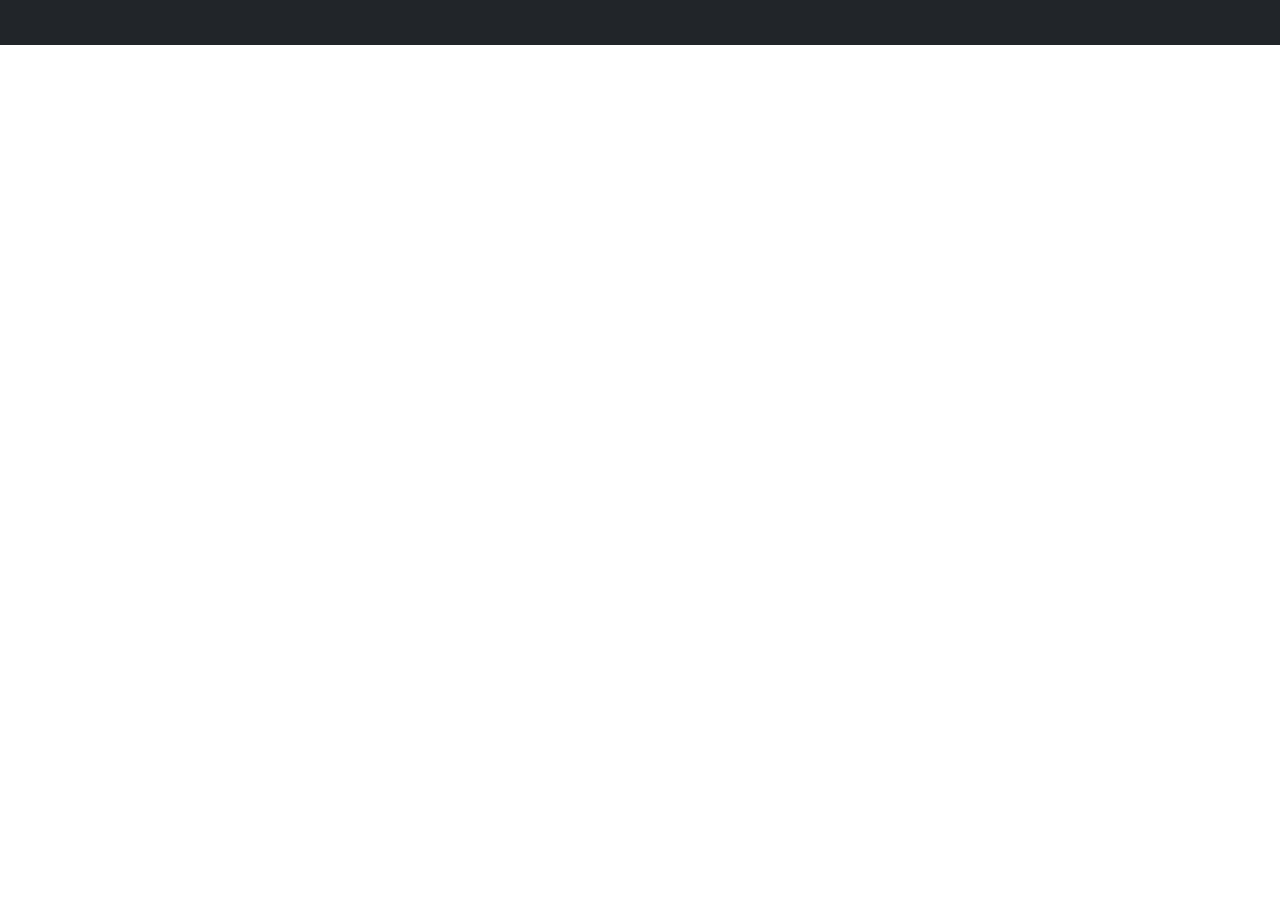
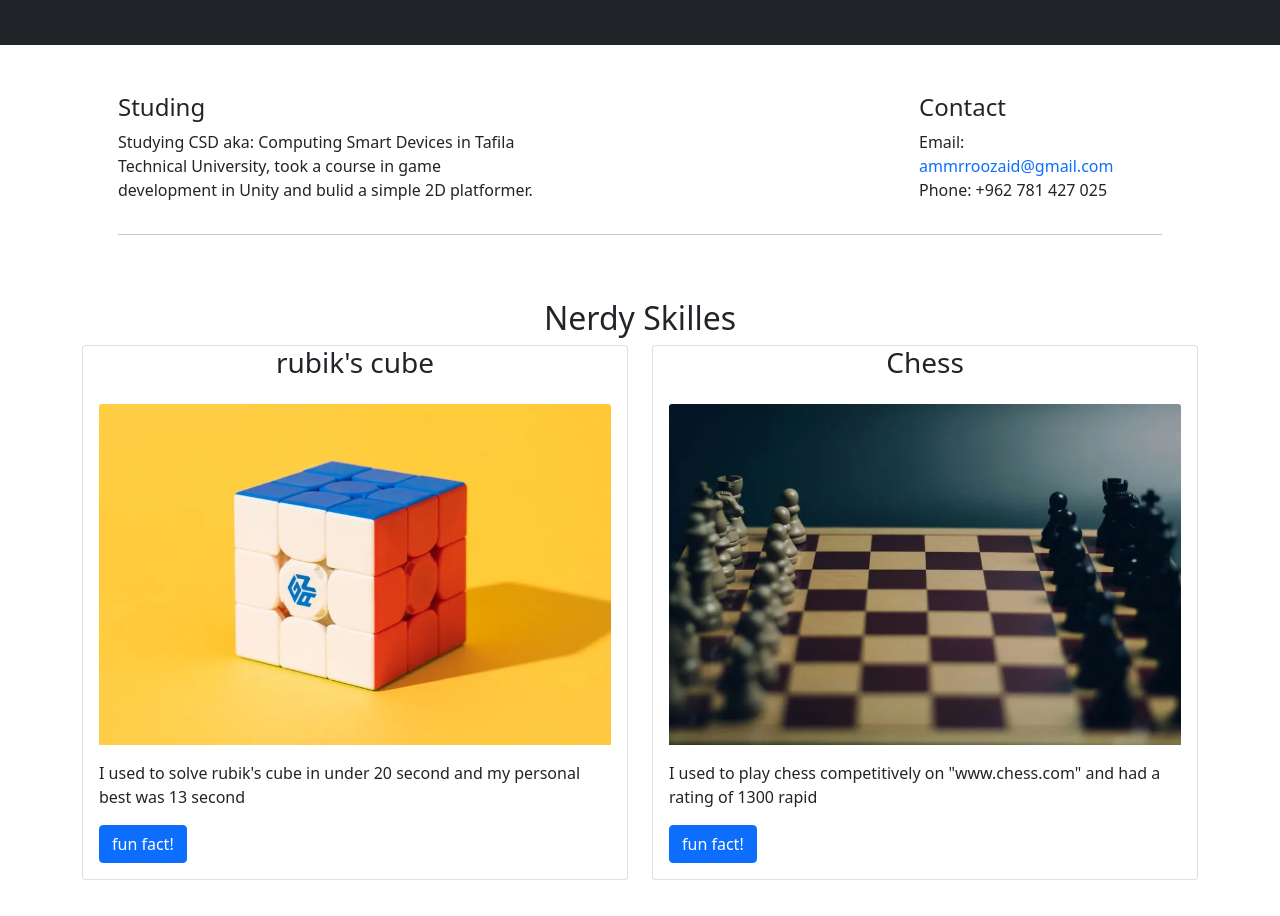
Before and after one commit to AmroZaid/mev2, a plain HTML site: page index.html in a window 1280 px wide. Shown: the part 420-1336 px from the top of the page. Before the commit the page ends 800 px from the top, so only its background shows below. Drawn offline with Linux system fonts and the light colour scheme.

Commit message:
addin the final totches

```diff
--- a/assets/Css/style.css
+++ b/assets/Css/style.css
@@ -3,3 +3,6 @@
     overflow: hidden;
     position:sticky;
 }
+body{
+    height: 2000px;
+}
--- a/assets/JS/script.js
+++ b/assets/JS/script.js
@@ -0,0 +1,20 @@
+const funFact1 = document.getElementById("funFact1");
+const funFact2 = document.getElementById("funFact2");
+funFact1.style.display = "none";
+funFact2.style.display = "none";
+
+
+function fun1() {
+    if (funFact1.style.display === "none") {
+        funFact1.style.display = "block";
+        return;
+    }
+    funFact1.style.display = "none";
+}
+function fun2() {
+    if (funFact2.style.display === "none") {
+        funFact2.style.display = "block";
+        return;
+    }
+    funFact2.style.display = "none";
+}
--- a/index.html
+++ b/index.html
@@ -11,10 +11,10 @@
     <!--NavBar-->
     <div class="row justify-content-center align-items-center p-2 " id ="navBar">
         <div class="col-5 text-light text-center fs-2">Amro Al-Mohisn</div>
-        <div class="col"><a href="" class="btn btn-outline-light">About me</a></div>
-        <div class="col"><a href=""class="btn btn-outline-light">Studing</a></div>
-        <div class="col"><a href=""class="btn btn-outline-light">Projects</a></div>
-        <div class="col-4"><a href=""class="btn btn-outline-light">Contact</a></div>
+        <div class="col"><a href="#aboutMe" class="btn btn-outline-light">About me</a></div>
+        <div class="col"><a href="#studing"class="btn btn-outline-light">Studing</a></div>
+        <div class="col"><a href="#Skill"class="btn btn-outline-light">Skills</a></div>
+        <div class="col-4"><a href="#Contact"class="btn btn-outline-light">Contact</a></div>
     </div>
     <!--Hero section-->
     <section id="aboutMe" class="bg-dark text-white py-5">
@@ -24,16 +24,58 @@
                 Junior Year student aspiring to become a Mobile Developer, focused on creating
                 efficient and impactful applications.
             </p>
-            <a href="#projects" class="btn btn-lg btn-outline-light">View My Work</a>
+            <a href="#Skills" class="btn btn-lg btn-outline-light">View My Work</a>
         </div>
     </section>
+    <!--adding the Studing and Contact-->
+    <div class="container p-5">
+        <div class="row">
+            <div class="col-5">
+                <h4 id="studing">Studing</h4>
+                <p class=" text-right">Studying CSD aka: Computing Smart Devices in Tafila Technical University, took a course in game development in Unity and
+                bulid a simple 2D platformer.</p>
+            </div>
+            <div class="col-3 ms-auto">
+                <h4 id="Contact">Contact</h4>
+                <p>
+                    Email: <a href="mailto:ammrroozaid@gmail.com" class="text-decoration-none fw-semibold">ammrroozaid@gmail.com</a>
+                    <br>
+                    Phone: <span class="fw-semibold">+962 781 427 025</span>
+                </p>
+            </div>
+        </div>
+        <hr>
+    </div>
+    <!--adding the skills  section-->
+    <div class="container">
+        <h2 id="Skills" class="text-center">Nerdy Skilles</h2>
 
+        <div class="row">
+            <div class="col-6">
+                <div class="card">
+                    <h3 class="card-title text-center">rubik's cube</h3>
+                    <div class="card-body">
+                        <img src="/assets/imges/rubikscube-2048px-08408.webp" alt="an image of a rubik's cube" class="card-img-top mb-3">
+                        <p class="card-text">I used to solve rubik's cube in under 20 second and my personal best was 13 second</p>
+                        <p  id="funFact1" class="card-text" id ="fun1">Fun fact: The total number of possible scrambled arrangements (permutations) on a standard 3x3 Rubik's Cube is over 43 quintillion
+                        ($43,252,003,274,489,856,000$).</p>
+                        <button class="btn btn-primary" onclick="fun1()">fun fact!</button>
+                    </div>
+                </div>
+            </div>
+            <div class="col-6 ms-auto">
+                <div class="card">
+                    <h3 class="card-title text-center">Chess</h3>
+                    <div class="card-body">
+                        <img src="/assets/imges/photo-1705043694763-978b6e1bff6c.webp" alt="an image of a chess board" class="card-img-top mb-3">
+                        <p class="card-text">I used to play chess competitively on "www.chess.com" and had a rating of 1300 rapid</p>
+                        <p id="funFact2"class="card-text">Fun fact: Computers have completely solved the chess endgame for any position with seven or fewer pieces remaining.
+                            They know the
+                        perfect sequence of moves to achieve a win, loss, or draw from that point.</p>
+                            <button class="btn btn-primary" onclick="fun2()">fun fact!</button>
+                    </div>
 
-    <div class="container">
-
-
-    </div>
-
+        </div>
 
     <script src="/assets/JS/bootstrap.bundle.min.js"></script>
     <script src="/assets/JS/script.js"></script>
```
Also changed, not shown: assets/imges/photo-1705043694763-978b6e1bff6c.webp (added), assets/imges/rubikscube-2048px-08408.webp (added).
